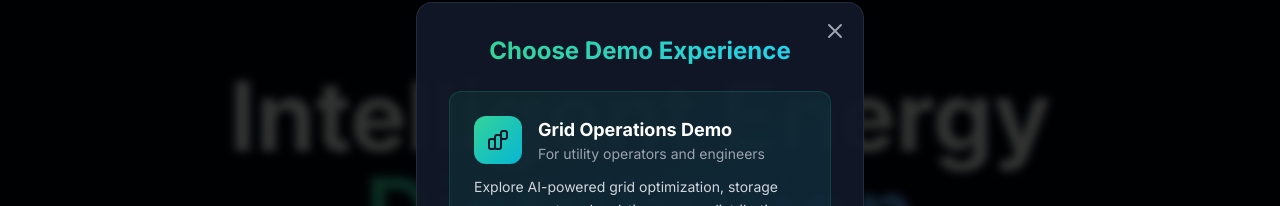
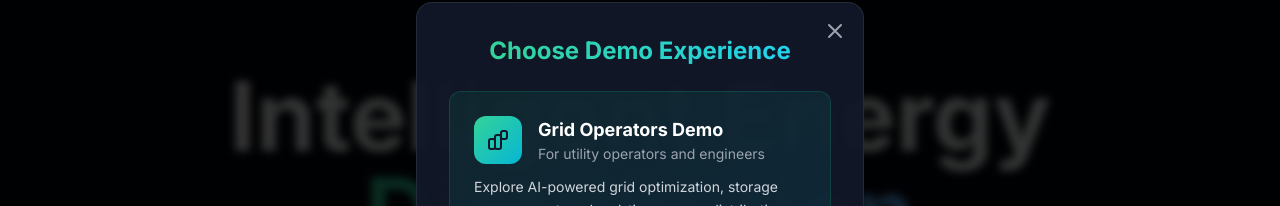
Before and after one commit to abdullah-6383/EcoGridX-2.0, a Next.js app: page / in a window 1280 px wide. Both pictures are taken after a click on the button "Try Demo". Shown: the part 151-357 px from the top of the page. Built offline with nearby package versions, Linux system fonts and the light colour scheme.

Commit message:
Update demo button text: Change 'Grid Operations Demo' to 'Grid Operators Demo'
- Updated text in Hero.tsx, Navbar.tsx, and CTA.tsx
- Changed both comment text and displayed button text
- Consistent naming across all landing page components

```diff
--- a/components/landing/CTA.tsx
+++ b/components/landing/CTA.tsx
@@ -58,7 +58,7 @@ export default function CTA() {
               </h3>
 
               <div className="space-y-4">
-                {/* Grid Operations Demo */}
+                {/* Grid Operators Demo */}
                 <Link
                   href="/demo"
                   className="group block p-6 bg-gradient-to-br from-emerald-500/10 to-cyan-500/10 border border-emerald-500/20 rounded-xl hover:border-emerald-400/40 transition-all duration-300 hover:scale-[1.02]"
@@ -71,7 +71,7 @@ export default function CTA() {
                     </div>
                     <div>
                       <h4 className="text-lg font-bold text-white group-hover:text-emerald-400 transition-colors">
-                        Grid Operations Demo
+                        Grid Operators Demo
                       </h4>
                       <p className="text-sm text-gray-400">For utility operators and engineers</p>
                     </div>
--- a/components/landing/Hero.tsx
+++ b/components/landing/Hero.tsx
@@ -64,7 +64,7 @@ export default function Hero() {
               </h3>
 
               <div className="space-y-4">
-                {/* Grid Operations Demo */}
+                {/* Grid Operators Demo */}
                 <Link
                   href="/demo"
                   className="group block p-6 bg-gradient-to-br from-emerald-500/10 to-cyan-500/10 border border-emerald-500/20 rounded-xl hover:border-emerald-400/40 transition-all duration-300 hover:scale-[1.02]"
@@ -77,7 +77,7 @@ export default function Hero() {
                     </div>
                     <div>
                       <h4 className="text-lg font-bold text-white group-hover:text-emerald-400 transition-colors">
-                        Grid Operations Demo
+                        Grid Operators Demo
                       </h4>
                       <p className="text-sm text-gray-400">For utility operators and engineers</p>
                     </div>
--- a/components/landing/Navbar.tsx
+++ b/components/landing/Navbar.tsx
@@ -68,7 +68,7 @@ export default function Navbar() {
               </h3>
 
               <div className="space-y-4">
-                {/* Grid Operations Demo */}
+                {/* Grid Operators Demo */}
                 <Link
                   href="/demo"
                   className="group block p-6 bg-gradient-to-br from-emerald-500/10 to-cyan-500/10 border border-emerald-500/20 rounded-xl hover:border-emerald-400/40 transition-all duration-300 hover:scale-[1.02]"
@@ -81,7 +81,7 @@ export default function Navbar() {
                     </div>
                     <div>
                       <h4 className="text-lg font-bold text-white group-hover:text-emerald-400 transition-colors">
-                        Grid Operations Demo
+                        Grid Operators Demo
                       </h4>
                       <p className="text-sm text-gray-400">For utility operators and engineers</p>
                     </div>
```
